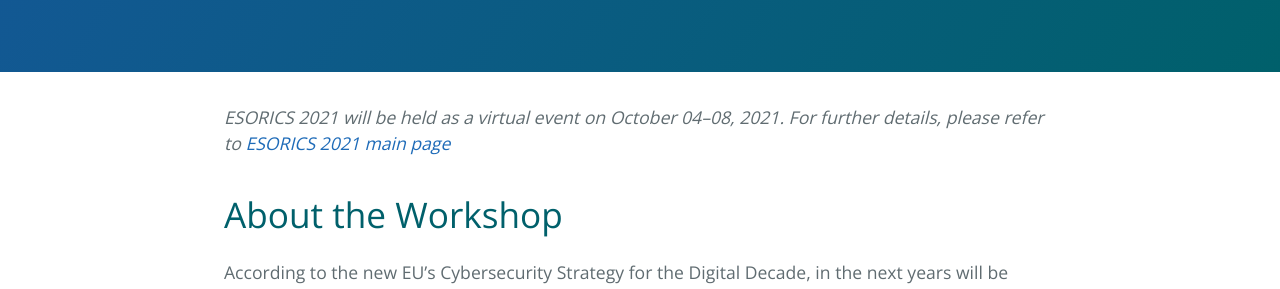
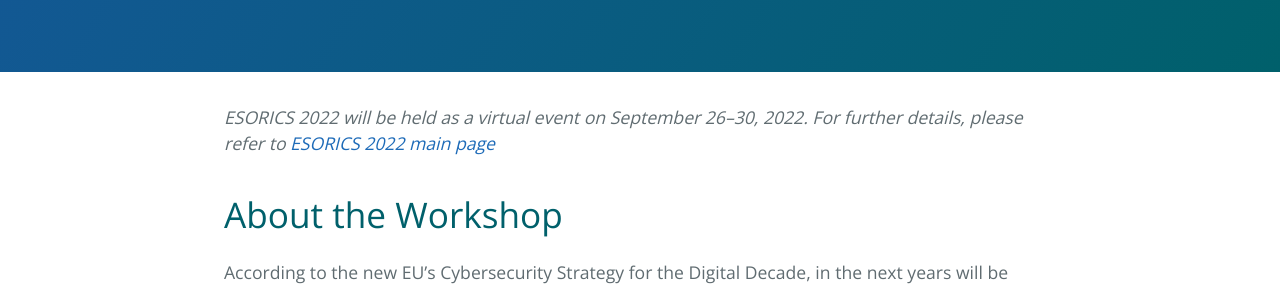
Before and after one commit to cdtsecomane/cdtsecomane.github.io, a Jekyll site: the page built from index.md, in a window 1280 px wide and 1400 px high. Shown: the part 341-630 px from the top of the window. Built offline with Jekyll 4.4.1, drawn with Linux system fonts in a browser that asks for light colours; some of the changed text lies outside the part shown.

Commit message:
Update index.md

```diff
--- a/index.md
+++ b/index.md
@@ -1,7 +1,7 @@
 ---
 layout: default
 ---
-*ESORICS 2021 will be held as a virtual event on October 04–08, 2021. For further details, please refer to [ESORICS 2021 main page](https://esorics2021.athene-center.de/index.php)*
+*ESORICS 2022 will be held as a virtual event on September 26–30, 2022. For further details, please refer to [ESORICS 2022 main page](https://esorics2022.compute.dtu.dk)*
 # About the Workshop
 According to the new EU’s Cybersecurity Strategy for the Digital Decade, in the next years
 will be critical to build operational capacity to prevent, deter and respond to cyber threats,
```
Also changed, not shown: other parts of index.md (+0 -1 lines).
